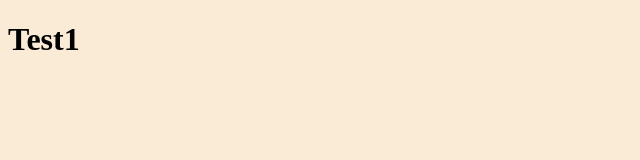
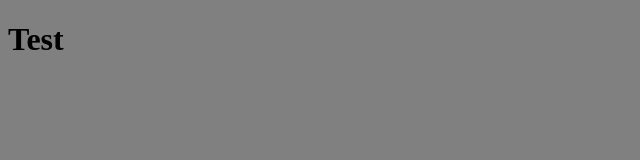
Before and after one commit to devcronberg/typescript-parcel-demo, a website built with Parcel: page index.html in a window 1280 px wide. Shown: the whole page, without its empty margins (0-640 px from the left). Built offline with nearby package versions, Linux system fonts and the light colour scheme.

Commit message:
tilrettet scripts

```diff
--- /dev/null
+++ b/index.css
@@ -0,0 +1,3 @@
+.ov {
+    color: red;
+}
--- a/index.html
+++ b/index.html
@@ -1,5 +1,6 @@
 <!DOCTYPE html>
 <html lang="en">
+
 <head>
   <meta charset="UTF-8" />
   <meta name="viewport" content="width=device-width, initial-scale=1.0" />
@@ -7,8 +8,10 @@
   <title>Demo</title>
   <link rel="stylesheet" href="style.css" />
 </head>
+
 <body>
-    <h1>Test1</h1>
+  <h1 class="ov">Test</h1>
   <script src="index.ts"></script>
 </body>
+
 </html>
--- a/package.json
+++ b/package.json
@@ -11,7 +11,7 @@
   "author": "",
   "license": "ISC",
   "devDependencies": {
-    "cssnano": "^4.1.8",
+    "parcel-bundler": "^1.11.0",
     "typescript": "^3.2.4"
   }
 }
--- a/page1.ts
+++ b/page1.ts
@@ -1,3 +1,3 @@
 export function test(): void {
-  console.log("*");
+  console.log("!!*!!");
 }
--- a/style.css
+++ b/style.css
@@ -1,3 +1,3 @@
 body {
-  background-color: antiquewhite;
+  background-color: gray;
 }
```
Also changed, not shown: readme.md (added), 1 other file. Lines whose indentation alone changed are shown as unchanged.
